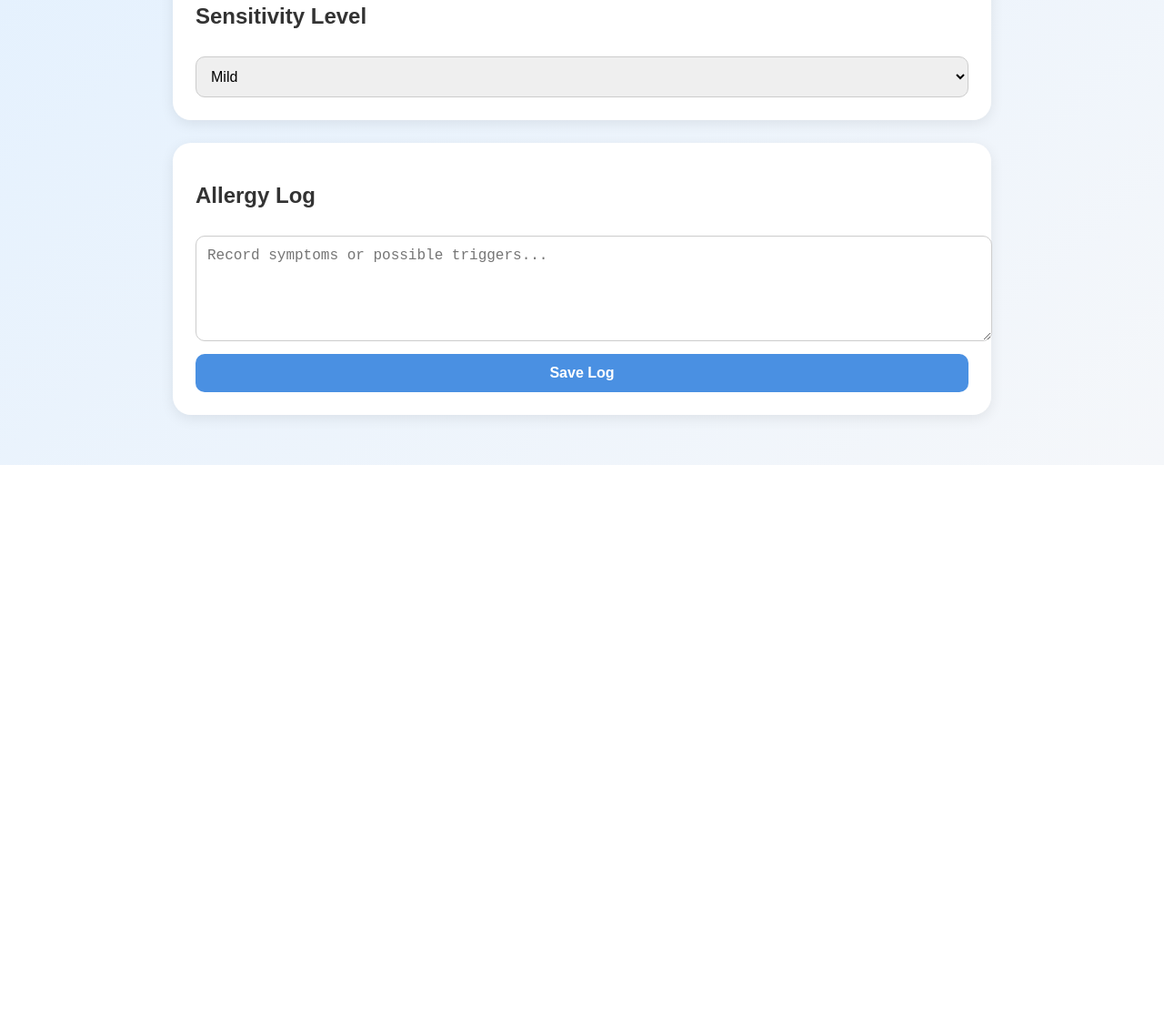
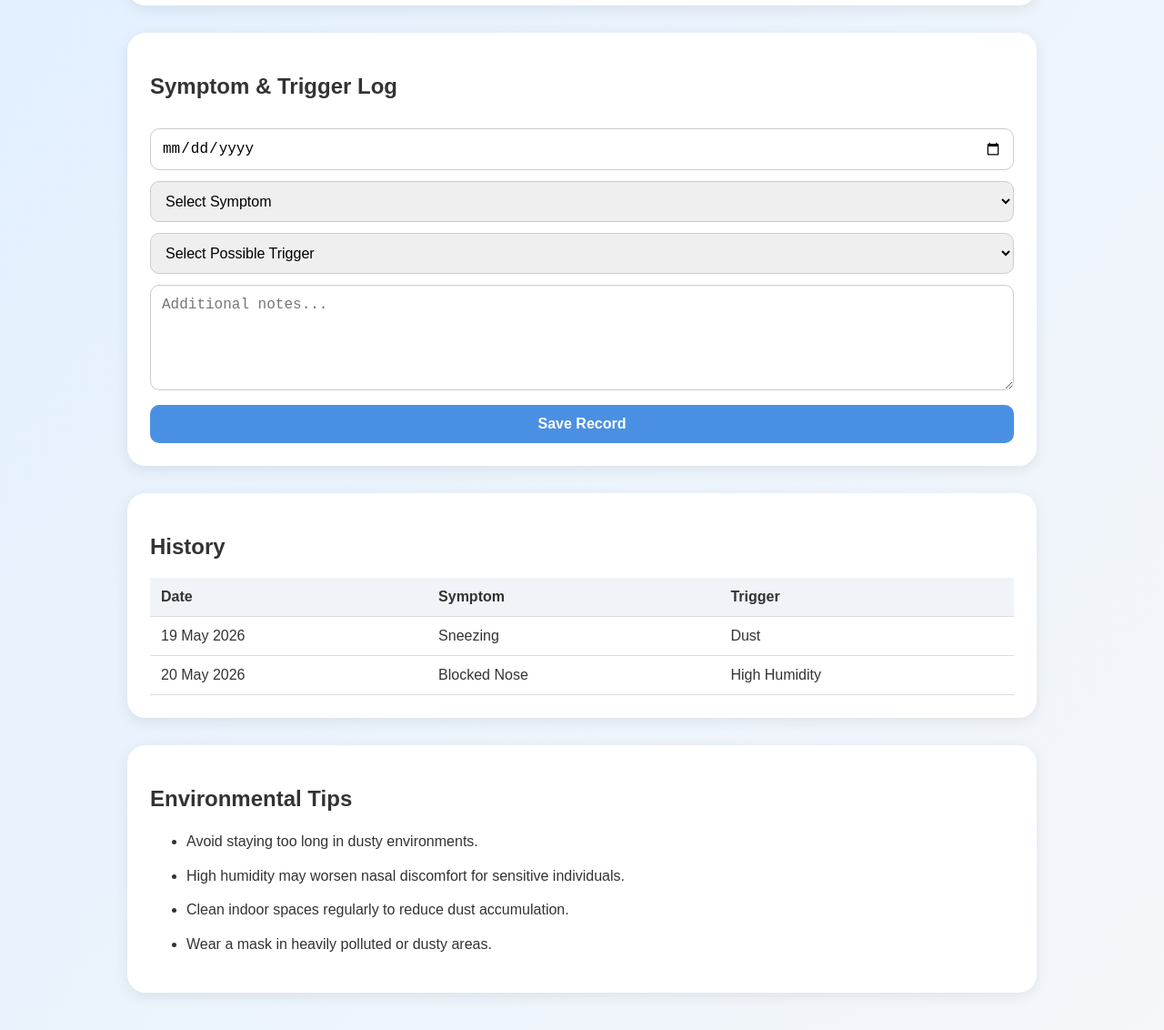
Before and after one commit to leeminxian36-ops/AirSense, a plain HTML site: page index.html in a window 1280 px wide. Shown: the part 610-1742 px from the top of the page at 91% size. Before the commit the page ends 1121 px from the top, so only its background shows below. Drawn offline with Linux system fonts and the light colour scheme.

Commit message:
Update index.html

```diff
--- a/index.html
+++ b/index.html
@@ -12,18 +12,35 @@
       font-family: Arial, sans-serif;
       background: linear-gradient(to bottom right, #dfefff, #f5f7fa);
       margin: 0;
-      padding: 30px;
       color: #333;
     }
 
+    nav {
+      background-color: white;
+      padding: 20px;
+      display: flex;
+      justify-content: center;
+      gap: 30px;
+      box-shadow: 0 2px 10px rgba(0,0,0,0.08);
+      position: sticky;
+      top: 0;
+    }
+
+    nav a {
+      text-decoration: none;
+      color: #333;
+      font-weight: bold;
+    }
+
     .container {
-      max-width: 900px;
+      max-width: 1000px;
       margin: auto;
+      padding: 30px;
     }
 
     h1 {
       text-align: center;
-      font-size: 48px;
+      font-size: 52px;
       margin-bottom: 10px;
     }
 
@@ -37,16 +54,16 @@
       background: white;
       padding: 25px;
       border-radius: 20px;
-      margin-bottom: 25px;
-      box-shadow: 0 4px 15px rgba(0, 0, 0, 0.08);
+      margin-bottom: 30px;
+      box-shadow: 0 4px 15px rgba(0,0,0,0.08);
     }
 
     .status {
       text-align: center;
-      font-size: 28px;
+      font-size: 30px;
       font-weight: bold;
       color: orange;
-      margin-top: 10px;
+      margin: 20px 0;
     }
 
     .grid {
@@ -73,19 +90,17 @@
       font-weight: bold;
     }
 
+    textarea,
     select,
-    textarea,
+    input,
     button {
       width: 100%;
       padding: 12px;
+      margin-top: 12px;
       border-radius: 10px;
       border: 1px solid #ccc;
-      margin-top: 10px;
       font-size: 16px;
-    }
-
-    textarea {
-      resize: vertical;
+      box-sizing: border-box;
     }
 
     button {
@@ -93,12 +108,33 @@
       color: white;
       border: none;
       cursor: pointer;
+      font-weight: bold;
       transition: 0.3s;
-      font-weight: bold;
     }
 
     button:hover {
       background-color: #3578c9;
+    }
+
+    table {
+      width: 100%;
+      border-collapse: collapse;
+      margin-top: 20px;
+    }
+
+    th, td {
+      border-bottom: 1px solid #ddd;
+      padding: 12px;
+      text-align: left;
+    }
+
+    th {
+      background-color: #f0f4f8;
+    }
+
+    .tips-list li {
+      margin-bottom: 12px;
+      line-height: 1.6;
     }
 
     .warning {
@@ -106,7 +142,7 @@
       color: #856404;
       padding: 15px;
       border-radius: 12px;
-      margin-top: 15px;
+      margin-top: 20px;
       font-weight: bold;
     }
   </style>
@@ -114,15 +150,23 @@
 
 <body>
 
+  <nav>
+    <a href="#home">Home</a>
+    <a href="#log">Log</a>
+    <a href="#history">History</a>
+    <a href="#tips">Tips</a>
+  </nav>
+
   <div class="container">
 
     <h1>AirSense</h1>
+
     <p class="subtitle">
       Smart Portable Air Quality Detector for Sensitive Individuals
     </p>
 
-    <div class="card">
-      <h2>Current Air Quality</h2>
+    <section id="home" class="card">
+      <h2>Current Air Status</h2>
 
       <div class="status">
         🟠 Elevated Risk
@@ -155,25 +199,69 @@
       <div class="warning">
         Avoid prolonged exposure in unfavorable environmental conditions.
       </div>
-    </div>
+    </section>
 
-    <div class="card">
-      <h2>Sensitivity Level</h2>
+    <section id="log" class="card">
+      <h2>Symptom & Trigger Log</h2>
+
+      <input type="date">
 
       <select>
-        <option>Mild</option>
-        <option>Moderate</option>
-        <option>Severe</option>
+        <option>Select Symptom</option>
+        <option>Sneezing</option>
+        <option>Blocked Nose</option>
+        <option>Itchy Nose</option>
+        <option>Runny Nose</option>
+        <option>Coughing</option>
       </select>
-    </div>
 
-    <div class="card">
-      <h2>Allergy Log</h2>
+      <select>
+        <option>Select Possible Trigger</option>
+        <option>Dust</option>
+        <option>High Humidity</option>
+        <option>Poor Ventilation</option>
+        <option>Weather Changes</option>
+      </select>
 
-      <textarea rows="5" placeholder="Record symptoms or possible triggers..."></textarea>
+      <textarea rows="5" placeholder="Additional notes..."></textarea>
 
-      <button>Save Log</button>
-    </div>
+      <button>Save Record</button>
+    </section>
+
+    <section id="history" class="card">
+      <h2>History</h2>
+
+      <table>
+        <tr>
+          <th>Date</th>
+          <th>Symptom</th>
+          <th>Trigger</th>
+        </tr>
+
+        <tr>
+          <td>19 May 2026</td>
+          <td>Sneezing</td>
+          <td>Dust</td>
+        </tr>
+
+        <tr>
+          <td>20 May 2026</td>
+          <td>Blocked Nose</td>
+          <td>High Humidity</td>
+        </tr>
+      </table>
+    </section>
+
+    <section id="tips" class="card">
+      <h2>Environmental Tips</h2>
+
+      <ul class="tips-list">
+        <li>Avoid staying too long in dusty environments.</li>
+        <li>High humidity may worsen nasal discomfort for sensitive individuals.</li>
+        <li>Clean indoor spaces regularly to reduce dust accumulation.</li>
+        <li>Wear a mask in heavily polluted or dusty areas.</li>
+      </ul>
+    </section>
 
   </div>
 
```
